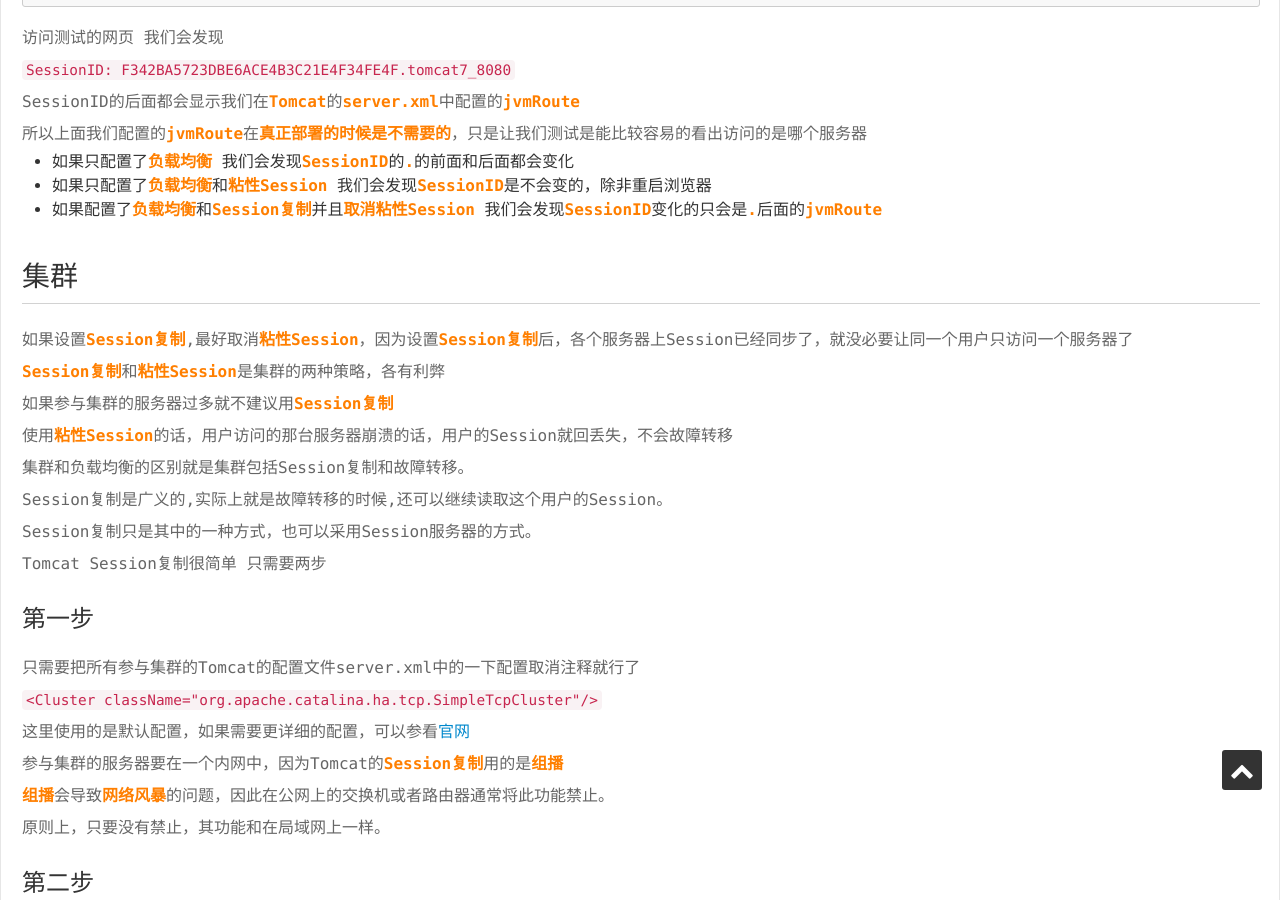
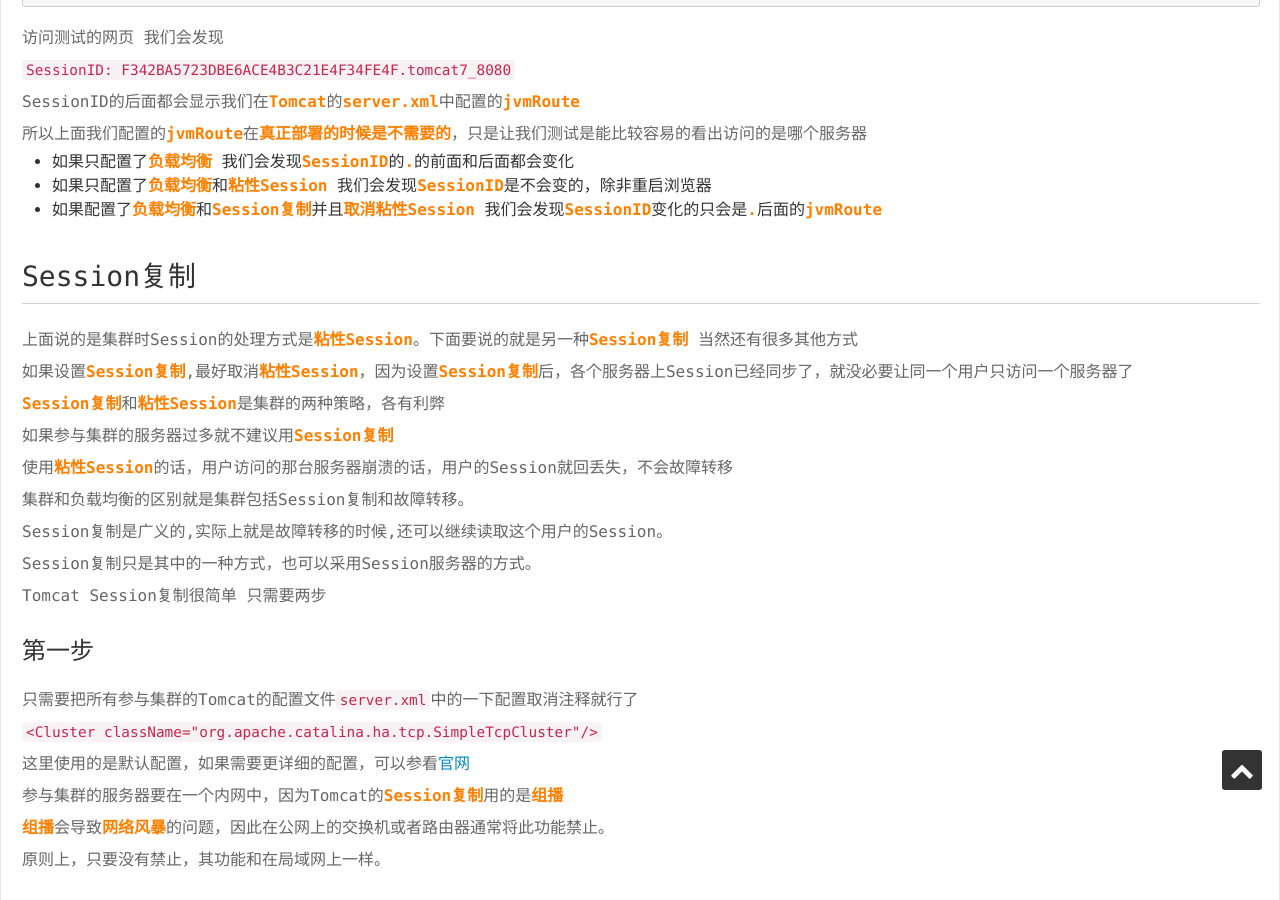
Before and after one commit to psvmc/myblog_jekyll, a Jekyll site: the page built from _posts/2016-03-22-apache-tomcat.md, in a window 1280 px wide and 900 px high, scrolled down 6972 px. Built offline with Jekyll 4.4.1, drawn with Linux system fonts in a browser that asks for light colours; nearby versions of some CDN libraries; comment, search, counter and statistics services are not loaded; some of the changed text lies outside the part shown.

Commit message:
apache负载均衡

````diff
--- a/_posts/2016-03-22-apache-tomcat.md
+++ b/_posts/2016-03-22-apache-tomcat.md
@@ -183,10 +183,10 @@
 
 建议每一个apache配置都建一个`httpd-vhosts-a.psvmc.cn.conf`文件  放在`/etc/httpd/conf.d`目录下 这样方便管理
 
-### 两个Tomcat上的配置
+### Tomcat的配置
 
-开启**粘性Session**时**jvmRoute**的配置是必须的
-只做负载均衡时(如app接口 不需要Session)就不用配**jvmRoute**
+开启**粘性Session**时**jvmRoute**的配置不是必须的
+**jvmRoute**只是为了测试时方便查看用的哪个`Tomcat`
 两个Tomcat**端口的修改**是因为放在**同一台服务器**上了，**不同服务器**就**不用修改**
 
 TomcatA
@@ -232,7 +232,9 @@
   </Service>
 </Server>
 ```
-### 注意点
+
+### Apache及Tomcat的注意点
+
 0) 修改tomcat的server.xml
 
 添加`jvmRoute="tomcat7_8080"`
@@ -313,7 +315,9 @@
 + 如果只配置了**负载均衡**和**粘性Session** 我们会发现**SessionID**是不会变的，除非重启浏览器
 + 如果配置了**负载均衡**和**Session复制**并且**取消粘性Session**  我们会发现**SessionID**变化的只会是**.**后面的**jvmRoute**
 
-## 集群
+## Session复制
+
+上面说的是集群时Session的处理方式是**粘性Session**。下面要说的就是另一种**Session复制** 当然还有很多其他方式
 
 如果设置**Session复制**,最好取消**粘性Session**，因为设置**Session复制**后，各个服务器上Session已经同步了，就没必要让同一个用户只访问一个服务器了
 
@@ -329,7 +333,7 @@
 
 ### 第一步
 
-只需要把所有参与集群的Tomcat的配置文件server.xml中的一下配置取消注释就行了
+只需要把所有参与集群的Tomcat的配置文件`server.xml`中的一下配置取消注释就行了
 
 `<Cluster className="org.apache.catalina.ha.tcp.SimpleTcpCluster"/>`
 
````
